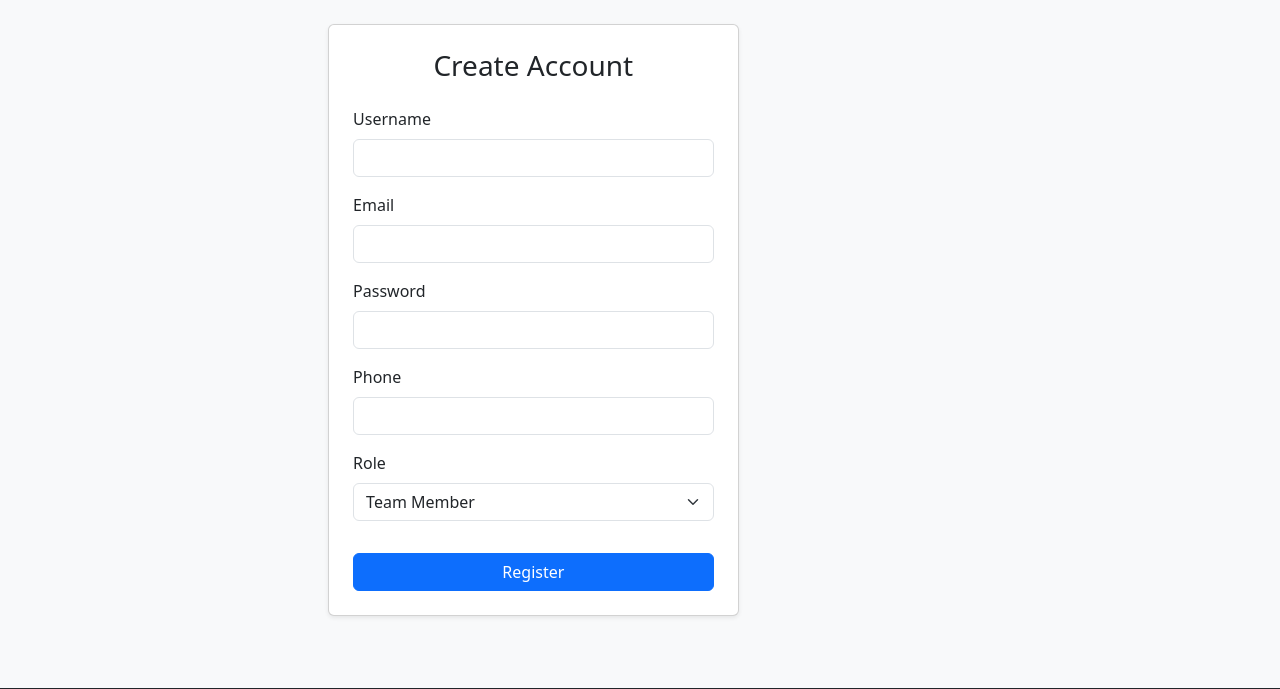
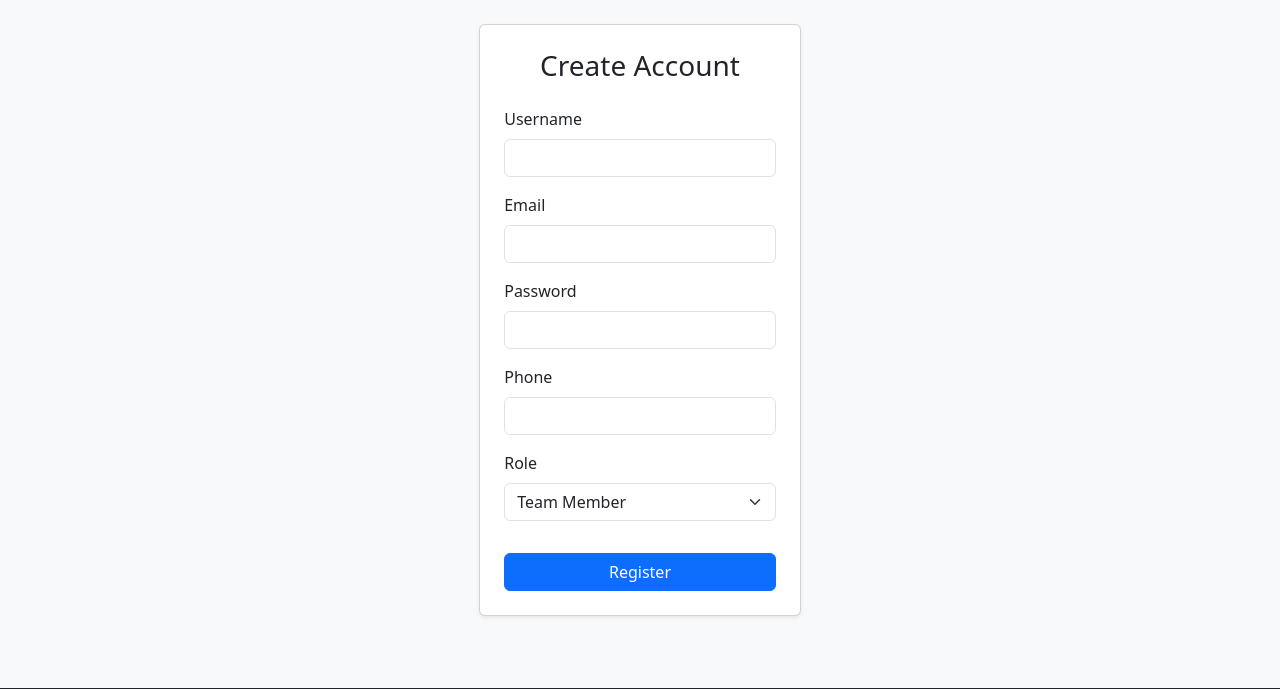
Before and after one commit to Tanvi-Bagwe/project-management-django, a Django app: page /register/ in a window 1280 px wide. Shown: the part 56-745 px from the top of the page. Run offline with Django 5.2, Linux system fonts and the light colour scheme.

Commit message:
form alligned at the center

```diff
--- a/templates/base.html
+++ b/templates/base.html
@@ -31,15 +31,20 @@
 
 <div class="container-fluid">
     <div class="row">
-        {% block sidebar %}
+
+        {% if user.is_authenticated %}
             {% include "partials/sidebar.html" %}
-        {% endblock %}
+            <main class="col-md-9 col-lg-10 px-md-4 py-4">
+        {% else %}
+            <main class="col-12 col-md-8 mx-auto px-md-4 py-4">
+        {% endif %}
 
-        <main class="col-md-9 col-lg-10 px-md-4 py-4">
-            {% block content %}{% endblock %}
+        {% block content %}{% endblock %}
+
         </main>
     </div>
 </div>
+
 
 {% include "partials/footer.html" %}
 
```
